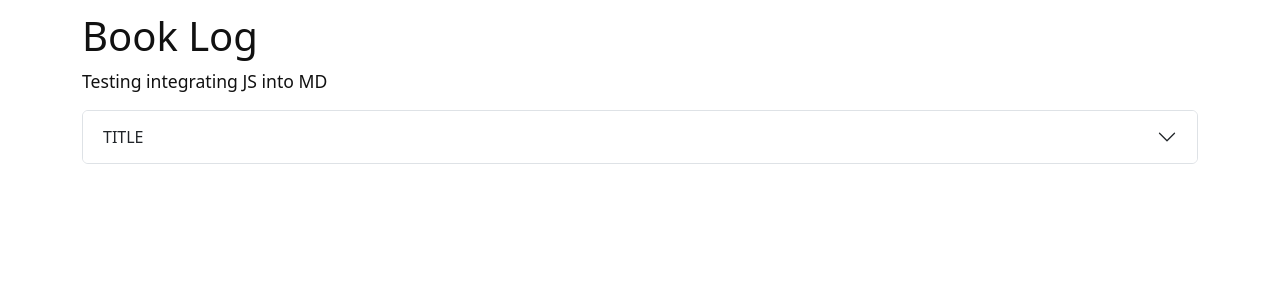
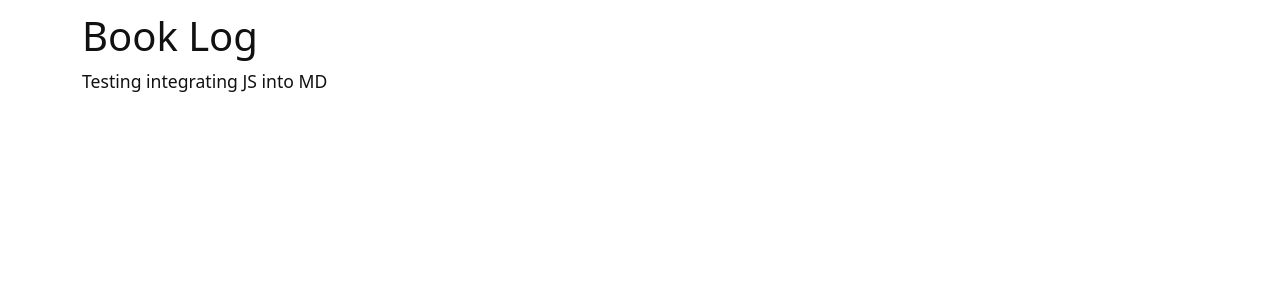
Before and after one commit to UnciaCoding/CISC3650HW1.github.io, a Jekyll site: the page built from pages/log.md, in a window 1280 px wide. Shown: the part 134-434 px from the top of the page. Built offline with Jekyll 4.4.1, drawn with Linux system fonts in a browser that asks for light colours.

Commit message:
Update log.md

```diff
--- a/pages/log.md
+++ b/pages/log.md
@@ -6,26 +6,7 @@ nav_order: 1
 <script src="https://cdn.jsdelivr.net/npm/bootstrap@5.1.3/dist/js/bootstrap.bundle.min.js" integrity="sha384-ka7Sk0Gln4gmtz2MlQnikT1wXgYsOg+OMhuP+IlRH9sENBO0LRn5q+8nbTov4+1p" crossorigin="anonymous"></script>
 <script src=".\assets\js\book-log.js"></script>
 Testing integrating JS into MD
-<body onload="parseCSVFile()"> <!-- -->
-    <!-- Page content here -->
+<body onload="parseCSVFile()">
+   <div class="accordion" id="bookList">
+   </div>
 </body>
-
-<div class="accordion" id="bookList">
-    <div class="accordion-item">
-	    <h2 class="accordion-header" id="${headingId}">
-            <button class="accordion-button collapsed" type="button" data-bs-toggle="collapse" data-bs-target="#${collapseId}" aria-expanded="false" aria-controls="${collapseId}">
-                TITLE
-            </button>
-        </h2>
-        <div id="${collapseId}" class="accordion-collapse collapse" aria-labelledby="${headingId}" data-bs-parent="#${parentId}">
-            <div class="accordion-body">
-                <pre>
-                    <strong>Title: </strong>TITLE <strong>Author: </strong> AUTHOR <br>
-                    <strong>Genre: </strong>GENRE      <strong>Reading Status: </strong>READ <br>
-                    <strong>Rating: </strong> RATING<br>
-                    <strong>Series: </strong>SERIESNAME      <strong>Series Number: </strong> SERIESNUMBER<br>
-                </pre>
-            </div>
-        </div>
-    </div>
-</div>
```
